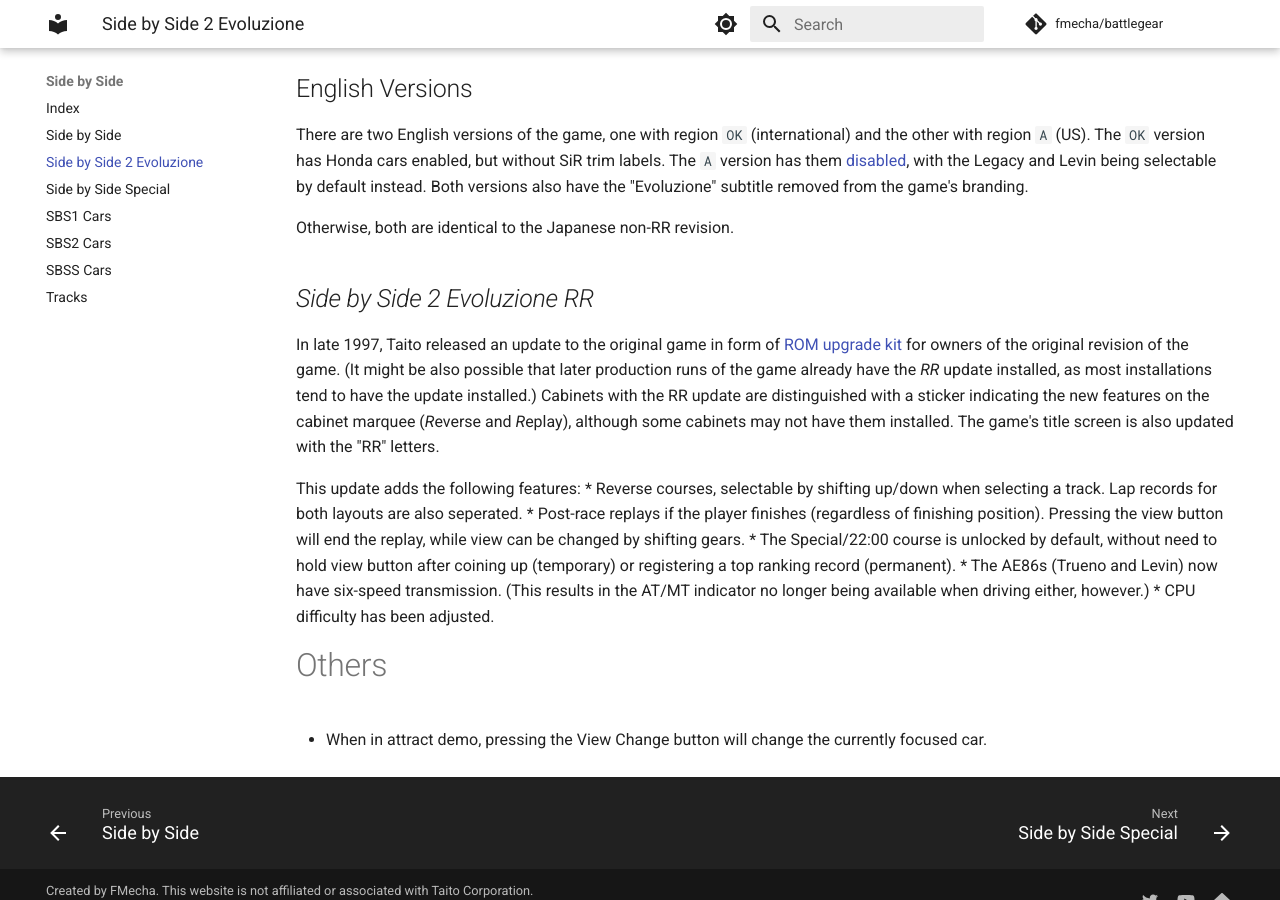
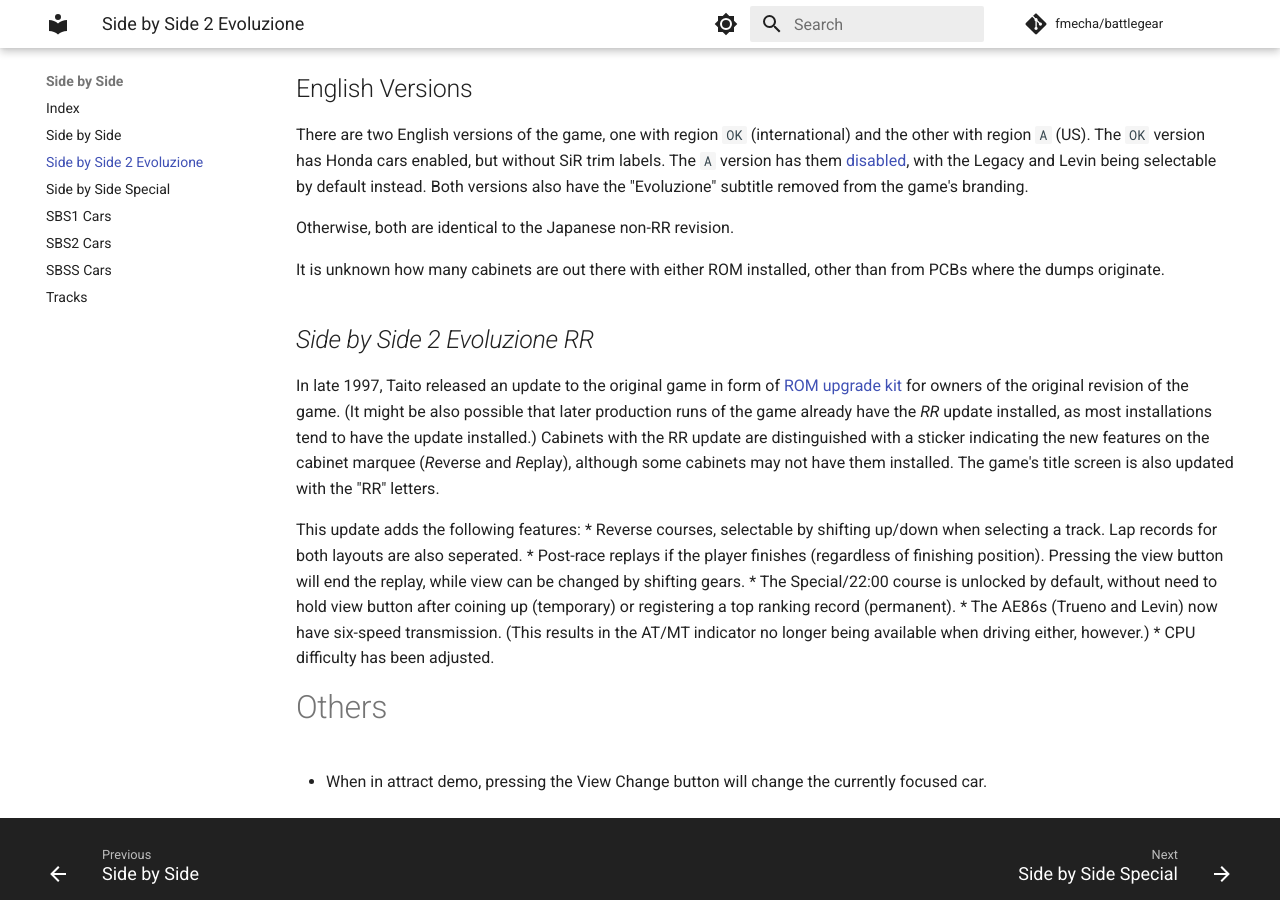
Before and after one commit to FMecha/battlegear, an MkDocs documentation site: the page built from docs/sidebs/sbs2.md, in a window 1280 px wide and 900 px high, scrolled down 1621 px. Built offline with MkDocs 1.6.1 and Material for MkDocs 9.7.7, drawn with Linux system fonts in a browser that asks for light colours; comment, search, counter and statistics services are not loaded.

Commit message:
sbs2.md: rarity of English versions

```diff
--- a/docs/sidebs/sbs2.md
+++ b/docs/sidebs/sbs2.md
@@ -42,6 +42,8 @@
 
 Otherwise, both are identical to the Japanese non-RR revision.
 
+It is unknown how many cabinets are out there with either ROM installed, other than from PCBs where the dumps originate.
+
 ## *Side by Side 2 Evoluzione RR*
 
 In late 1997, Taito released an update to the original game in form of [ROM upgrade kit](https://twitter.com/pooka11509574/status/1239179856727781376/photo/1) for owners of the original revision of the game. (It might be also possible that later production runs of the game already have the *RR* update installed, as most installations tend to have the update installed.) Cabinets with the RR update are distinguished with a sticker indicating the new features on the cabinet marquee (*R*everse and *R*eplay), although some cabinets may not have them installed. The game's title screen is also updated with the "RR" letters.
```
